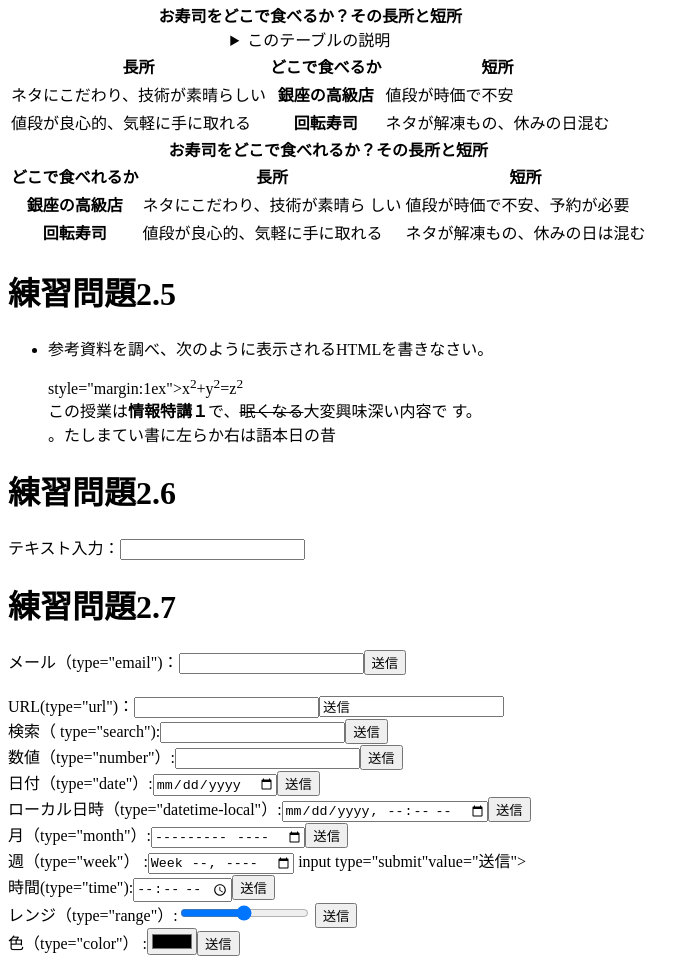
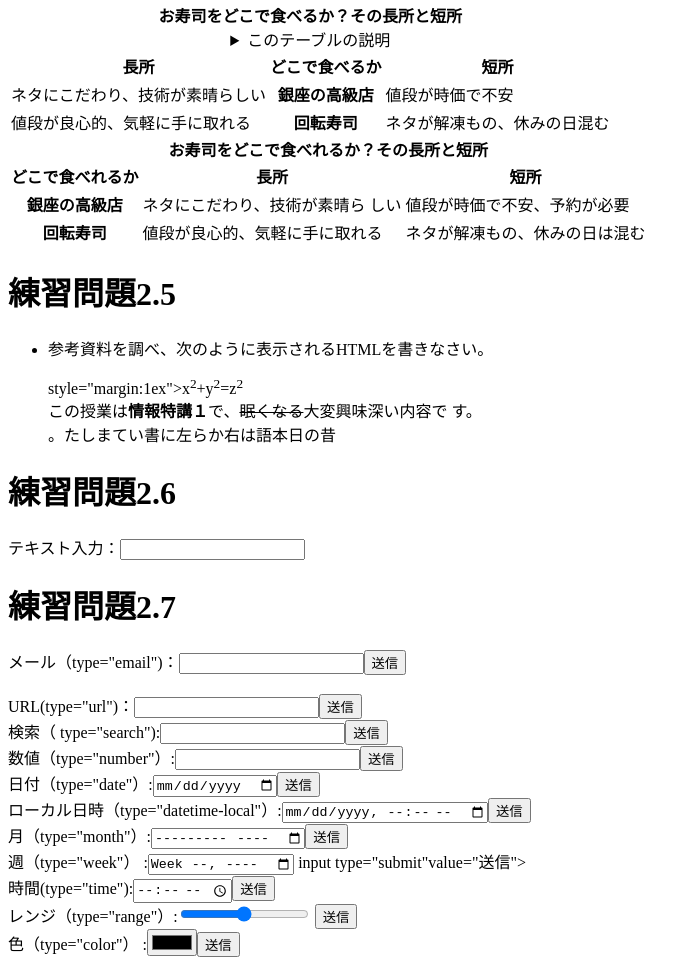
Before and after one commit to zm23362/koko, a plain HTML site: page index.html in a window 1280 px wide. Shown: the part 926-1891 px from the top of the page, without its empty margins (0-699 px from the left). Drawn offline with Linux system fonts and the light colour scheme.

Commit message:
Update index.html

```diff
--- a/index.html
+++ b/index.html
@@ -97,7 +97,7 @@ style="margin:1ex">x<sup>2</sup>+y<sup>2</sup>=z<sup>2</sup>
 <form action="xxx.php" method="post"><label>メール（type="email")：<input type="email"
 name="email"></label><input type="submit" value="送信"></form>
 <br>
-<form action="xxx.php" method="post"><label>URL(type="url")：<input type="url" name="url"></label><input typ="submit" value="送信"></form>
+<form action="xxx.php" method="post"><label>URL(type="url")：<input type="url" name="url"></label><input type="submit" value="送信"></form>
 <form action="xxx.php" method="post"><label>検索（
 type="search"):<input type="search" name="search"></label><input type="submit" value="送信"></form>
 <form action="xxx.php" method="post"><label>数値（type="number"）:<input type="number"
```
